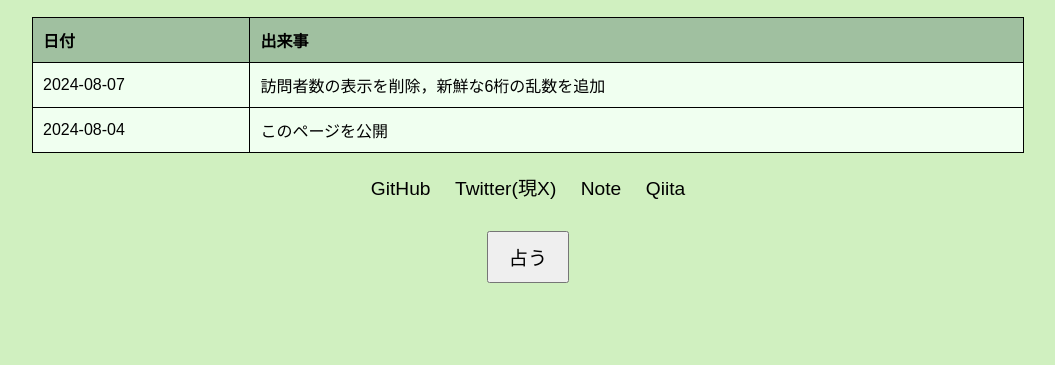
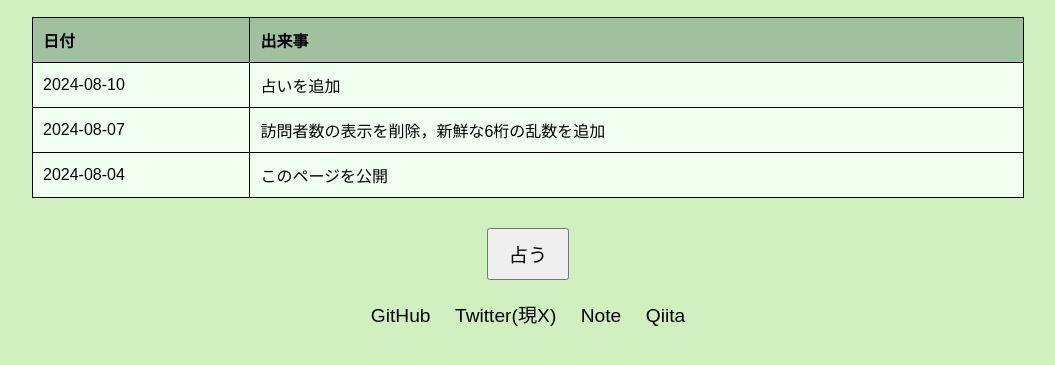
Before and after one commit to kmqtm/kmjokeweb, a plain HTML site: page index.html in a window 1280 px wide. Shown: the part 153-518 px from the top of the page, without its empty margins (112-1167 px from the left). Drawn offline with Linux system fonts and the light colour scheme.

Commit message:
Update index.html
占いについての出来事を書き込んだ

```diff
--- a/index.html
+++ b/index.html
@@ -20,6 +20,11 @@
             </thead>
             <tbody>
                 <tr>
+                    <td>2024-08-10</td>
+                    <td>占いを追加</td>
+                </tr>
+                <tr>
+                <tr>
                     <td>2024-08-07</td>
                     <td>訪問者数の表示を削除，新鮮な6桁の乱数を追加</td>
                 </tr>
@@ -30,6 +35,11 @@
             </tbody>
         </table>
 
+        <div class="fortune-teller">
+            <button id="fortuneButton">占う</button>
+            <p id="fortuneResult" style="display: none;">大凶</p>
+        </div>
+
         <div class="social-links">
             <a href="https://github.com/inte-nent" target="_blank">GitHub</a>
             <a href="https://twitter.com/inte_curry" target="_blank">Twitter(現X)</a>
@@ -37,10 +47,6 @@
             <a href="https://qiita.com/inte" target="_blank">Qiita</a>
         </div>
 
-        <div class="fortune-teller">
-            <button id="fortuneButton">占う</button>
-            <p id="fortuneResult" style="display: none;">大凶</p>
-        </div>
     </div>
 
     <script>
```
